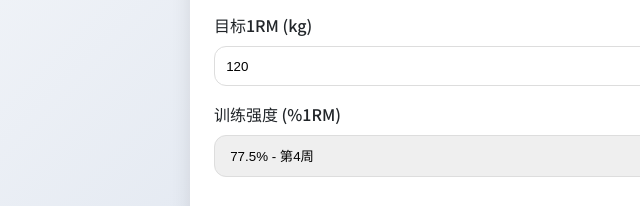
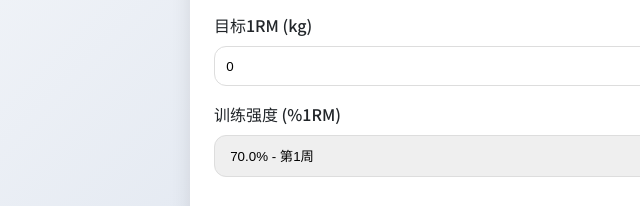
Before and after one commit to wxinghai/calculator, a plain HTML site: page index.html in a window 1280 px wide. Shown: the part 264-470 px from the top of the page, 0-640 px from the left. Drawn offline with Linux system fonts and the light colour scheme.

Commit message:
Update index.html

```diff
--- a/index.html
+++ b/index.html
@@ -190,7 +190,7 @@
             <div class="form-group">
                 <label for="barWeight">杠铃杆重量 (kg)</label>
                 <select id="barWeight">
-                    <option value="0">0 kg</option>
+                    <option value="0" >0 kg</option>
                     <option value="15">15 kg</option>
                     <option value="20" selected>20 kg</option>
                 </select>
@@ -198,7 +198,7 @@
 
             <div class="form-group">
                 <label for="rm">目标1RM (kg)</label>
-                <input type="number" id="rm" min="1" step="0.25" value="120">
+                <input type="number" id="rm" min="1" step="0.25" value="0">
             </div>
 
             <div class="form-group">
@@ -245,7 +245,7 @@
             const option = document.createElement('option');
             option.value = p.percent;
             option.textContent = `${(p.percent * 100).toFixed(1)}% - 第${p.week}周`;
-            if (p.percent === 0.775) option.selected = true;
+            if (p.percent === 0.70) option.selected = true;
             intensitySelect.appendChild(option);
         });
 
```
